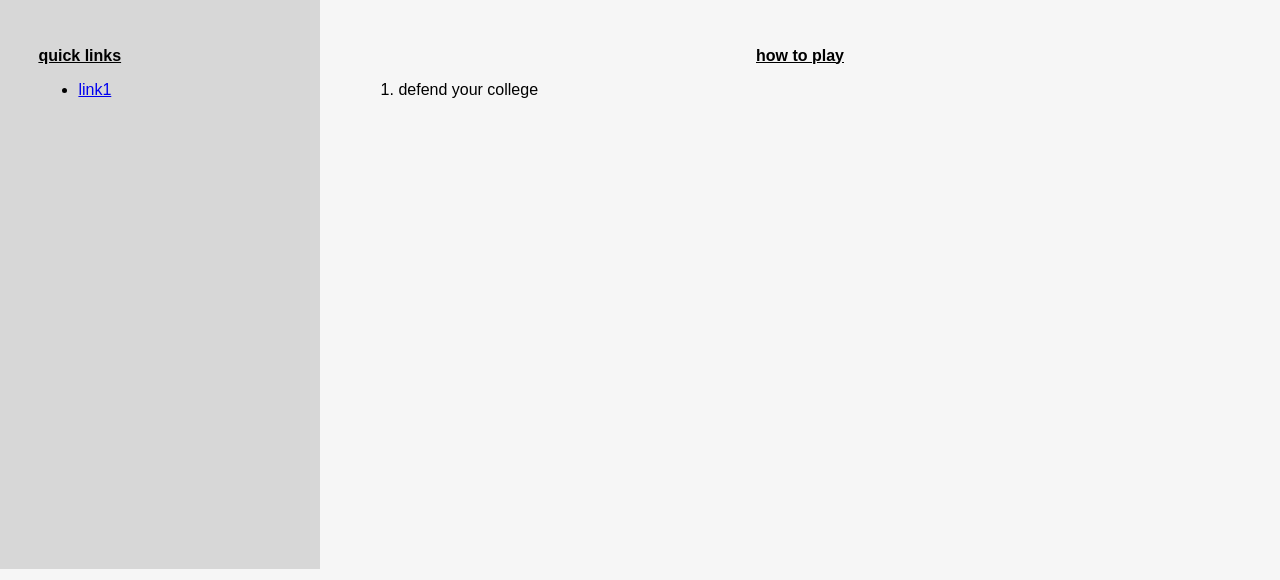
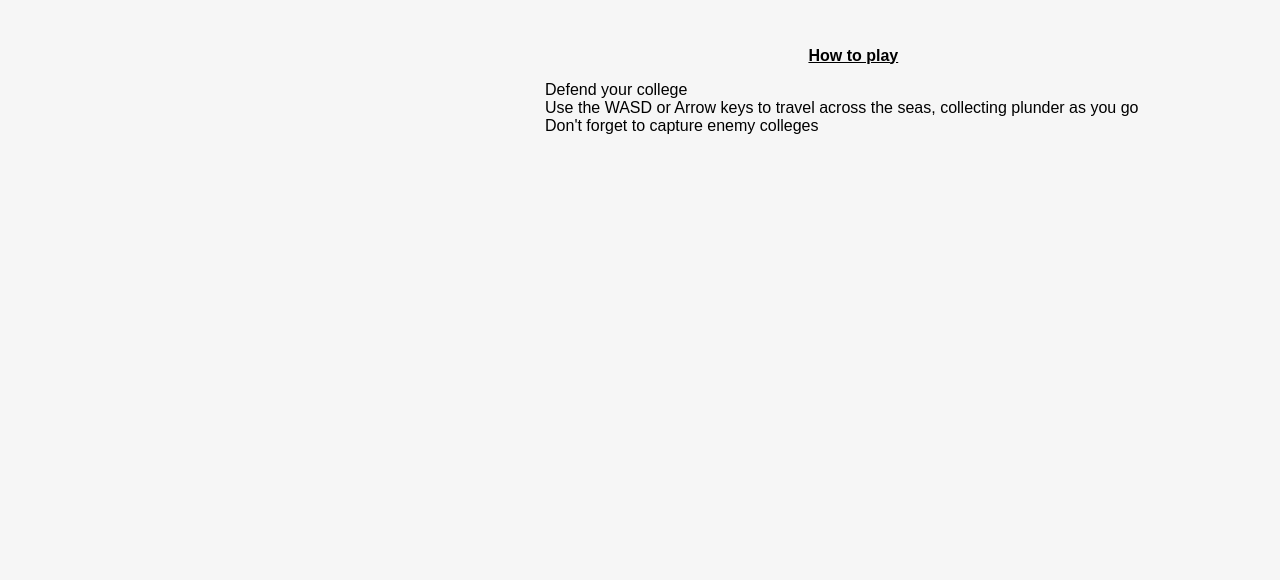
Before and after one commit to sabrina-djebbar/Eng1, a plain HTML site: page index.html in a window 1280 px wide. Shown: the part 220-800 px from the top of the page. Drawn offline with nearby package versions, Linux system fonts and the light colour scheme; files that its build step writes are made by us from their sources.

Commit message:
Update how to play column

```diff
--- a/index.html
+++ b/index.html
@@ -14,16 +14,18 @@
 	<div id ="header"></div>
 	<!--have three columns with different info???? middle column will have instructions for game play. i dont know what else to add to the home page-->
 	<div class="col-container">
-		<div class="col" style="width:25%; background-color:#d7d7d7;">
-			<h1>quick links</h1>
+		<div class="col" style="width:25%;">
+			<!--<h1>quick links</h1>
 			<ul>
 				<li><a href=#>link1</a></li>
-			</ul>
+			</ul>-->
 		</div>
-		<div class="col" style="width:75%; ">
-			<h1 style="text-align:center;">how to play</h1>
+		<div class="col" style="width:50%; ">
+			<h1 style="text-align:center;">How to play</h1>
 			<ol>
-				<li>defend your college</li>
+				<ul>Defend your college</ul>
+				<ul>Use the WASD or Arrow keys to travel across the seas, collecting plunder as you go</ul>
+				<ul>Don't forget to capture enemy colleges</ul>
 			</ol>
 		</div>
 	</body>
```
